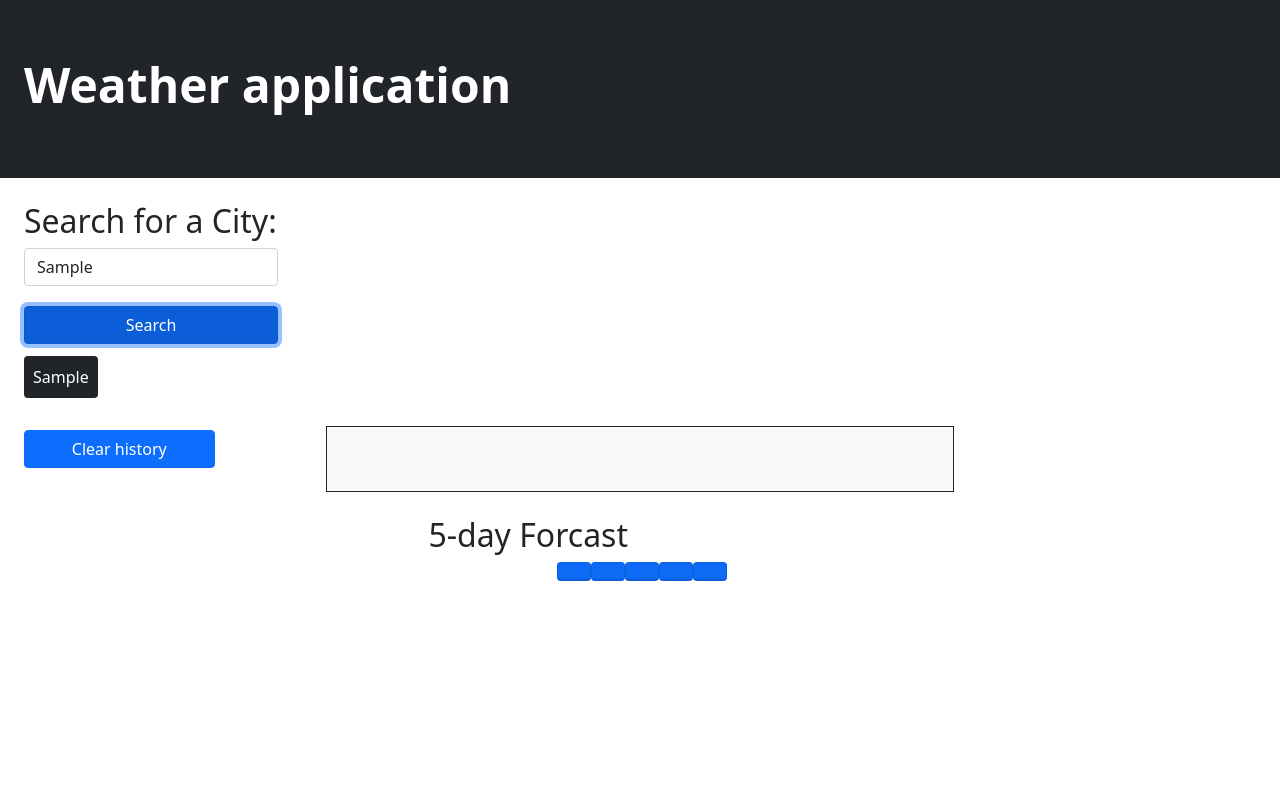
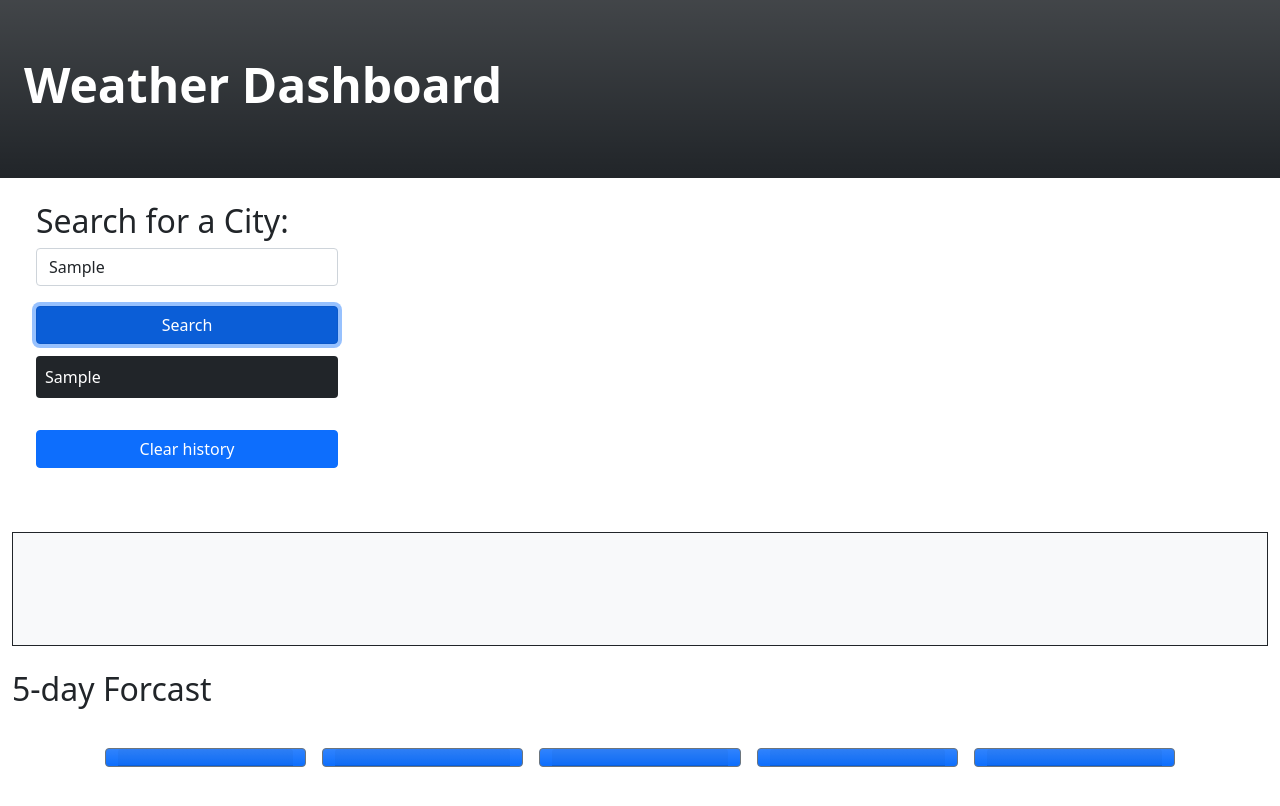
Before and after one commit to mcquo011/weather-application, a plain HTML site: page index.html in a window 1280 px wide. Both pictures are taken after typing "Sample" into the empty fields and a click on the button "Search". Drawn offline with nearby package versions, Linux system fonts and the light colour scheme; no server answers.

Commit message:
Changed temp to F and styled more

```diff
--- a/assets/script.js
+++ b/assets/script.js
@@ -26,7 +26,6 @@ function weather(cityName) {
          return response.json();
        })
        .then(function (data) {
-         console.log(data);
          let cityLat = data.coord.lat
          let cityLon = data.coord.lon
 
@@ -54,13 +53,16 @@ function weather(cityName) {
              return response.json();
            })
            .then(function (data) {
-        var forecastCards = document.getElementsByClassName("forecast-data");
+        let forecastCards = document.getElementsByClassName("forecast-data");
         for (var i = 0; i < forecastCards.length; i++) {
           let date = new Date(data.list[i * 8].dt_txt);
           forecastCards[i].textContent = date.toLocaleDateString()
            var temp = document.createElement("p");
+           let fahrenheitTemp = Math.round(
+             ((data.list[i * 8].main.temp - 273.15) * 9) / 5 + 32
+           );
            temp.classList.add("card-margin");
-           temp.textContent = "Temp: " + data.list[i * 8].main.temp + "°C";
+           temp.textContent = "Temp: " + fahrenheitTemp + "°F";
 
            var humidity = document.createElement("p");
            humidity.classList.add("card-margin")
@@ -105,7 +107,7 @@ function renderHistory() {
     const historyBtn = document.createElement("button")
     historyBtn.innerHTML = searchHistory[i]
     historyBtn.setAttribute("type", "text")
-    historyBtn.classList.add("bg-dark", "btn", "text-white", "p-2", "my-2", "d-flex", "flex-wrap")
+    historyBtn.classList.add("bg-dark", "btn", "text-white", "p-2", "my-2", "d-flex", "flex-wrap", "w-25", "text-center")
     historyBtn.setAttribute("value", searchHistory[i])
     // event listener to bring back weather data for that city when history buttons are clicked
    historyBtn.addEventListener("click", function (event) {
--- a/assets/style.css
+++ b/assets/style.css
@@ -1,6 +1,7 @@
 .card-container {
     display: flex;
-    flex-wrap: wrap;
+    align-items: center;
+  justify-content: center;
 }
 
 .card-margin {
--- a/index.html
+++ b/index.html
@@ -12,33 +12,30 @@
     <title>Weather</title>
   </head>
   <body>
-      <div class="bg-dark text-secondary px-4 py-2 text-left">
+      <div class="bg-dark bg-gradient text-secondary px-4 py-2 text-left">
     <div class="py-5">
-      <h1 class="display-5 fw-bold text-white">Weather application</h1>
+      <h1 class="display-5 fw-bold text-white">Weather Dashboard</h1>
     </div>
   </div>
 
-  <main class="row align-items-end">
-     <div class="col-12 w-25 col-md-6">
-        <form class="p-4">
+<main class="container-fluid">
+    <div class="row">
+        <div class="grid-container">
+            <div class="search-form-column">
+                <form class="p-4 mb-3">
                     <h2>Search for a City:</h2>
                     <div class="mb-3">
-                <input type="text" class="form-control" id="inputValue">
+                        <input type="text" class="form-control w-25" id="inputValue">
                     </div>
-            <button type="submit" id="button" class="btn btn-primary w-100 my-1">Search</button>
-            <div class="d-none searchHistory"></div>
-            <button class="d-none btn btn-primary w-75 my-4"id="clear">Clear history</button>
+                    <button type="submit" id="button" class="btn btn-primary my-1 w-25">Search</button>
+                    <div class="searchHistory"></div>
+                    <button class="btn btn-primary my-4 w-25 d-none"id="clear">Clear history</button>
                 </form>
                 <!--button for search history-->
-
-
             </div>
-    </div>
-    <div class="col-12 col-lg-6">
-
-
+            <div class="forecast-column">
                 <!-- Day report-->
-        <div class="card-body bg-light border border-dark p-4 my-4 d-none" id="weatherData">
+                <div class="card-body bg-light border border-dark p-5 justify-content-start d-none" id="weatherData">
                     <h2 id="currentDay"></h2>
                     <div id="body">
                         <p id="Currentdate"></p>
@@ -47,47 +44,33 @@
                         <p id="wind"></p>
                     </div>
                 </div>
+                <!-- 5 day report title -->
+                <div class="card-container my-4 mb-3 d-none">
+                    <h2>5-day Forcast </h2>
                 </div>
 
-    </main>
-
-    <div class="row text-end d-none">
-        <!-- 5 day report title -->
-        <div class="col-12 col-md-6" id="weather-week">
-            <h2>5-day Forcast </h2>
+<div class="card-container row justify-content-center gap-3 p-4 mx-auto w-100 d-none">
+     <div class="col-md-2 card text-white bg-primary bg-gradient border border-secondary mb-3">
+                        <div class="card-header forecast-data"></div>
                     </div>
+     <div class="col-md-2 card text-white bg-primary bg-gradient border border-secondary mb-3">
+                        <div class="card-header forecast-data"></div>
+                    </div>
+ <div class="col-md-2 card text-white bg-primary bg-gradient border border-secondary mb-3">
+                        <div class="card-header forecast-data"></div>
                     </div>
 
- <!--html cards for 5 day?-->
-<div class="card-container d-flex flex-wrap p-y g-3 ms-1 justify-content-center d-none">
-    <div class="card text-white bg-primary mb-3 g-3" style="max-width: 18rem;">
-        <div class="card-header forecast-data"></div>
-
-    </div>
-    <div class="card text-white bg-primary mb-3 g-3" style="max-width: 18rem;">
+    <div class="col-md-2 card text-white bg-primary bg-gradient border border-secondary mb-3">
                         <div class="card-header forecast-data"></div>
                     </div>
-    <div class="card text-white bg-primary mb-3 g-3" style="max-width: 18rem;">
-        <div class="card-header forecast-data"></div>
-    </div>
-    <div class="card text-white bg-primary mb-3 g-3" style="max-width: 18rem;">
-        <div class="card-header forecast-data"></div>
-        </div>
-    <div class="card text-white bg-primary mb-3 g-3" style="max-width: 18rem;">
+
+   <div class="col-md-2 card text-white bg-primary bg-gradient border border-secondary mb-3">
                         <div class="card-header forecast-data"></div>
                     </div>
     </div>
-
-
-
-
-
 </div>
-
-
-
-
-
+</div>
+</main>
     <script src="https://cdn.jsdelivr.net/npm/bootstrap@5.1.3/dist/js/bootstrap.bundle.min.js" integrity="sha384-ka7Sk0Gln4gmtz2MlQnikT1wXgYsOg+OMhuP+IlRH9sENBO0LRn5q+8nbTov4+1p" crossorigin="anonymous"></script>
     <script src="./assets/script.js"></script>
 
```
Lines whose indentation alone changed are shown as unchanged.
